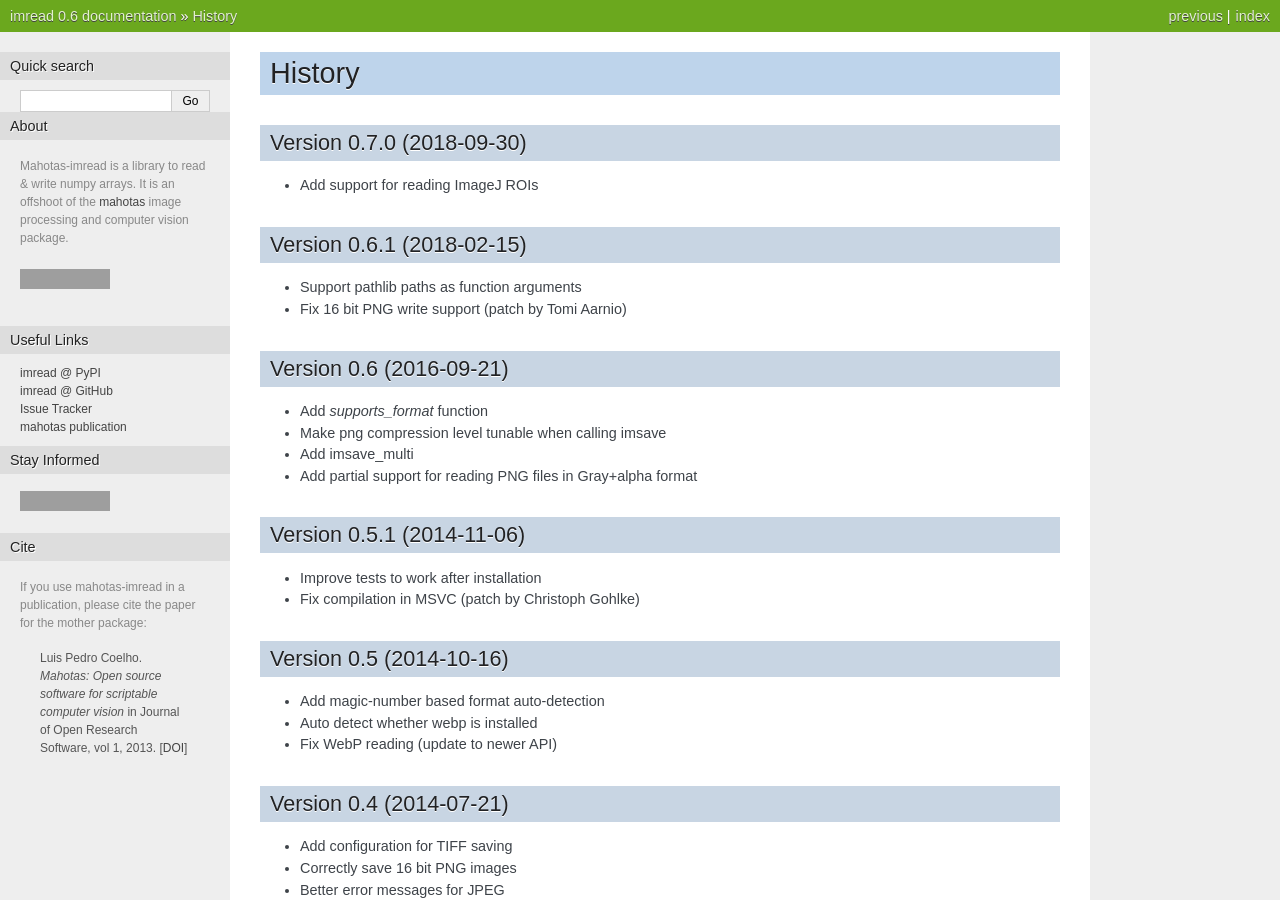
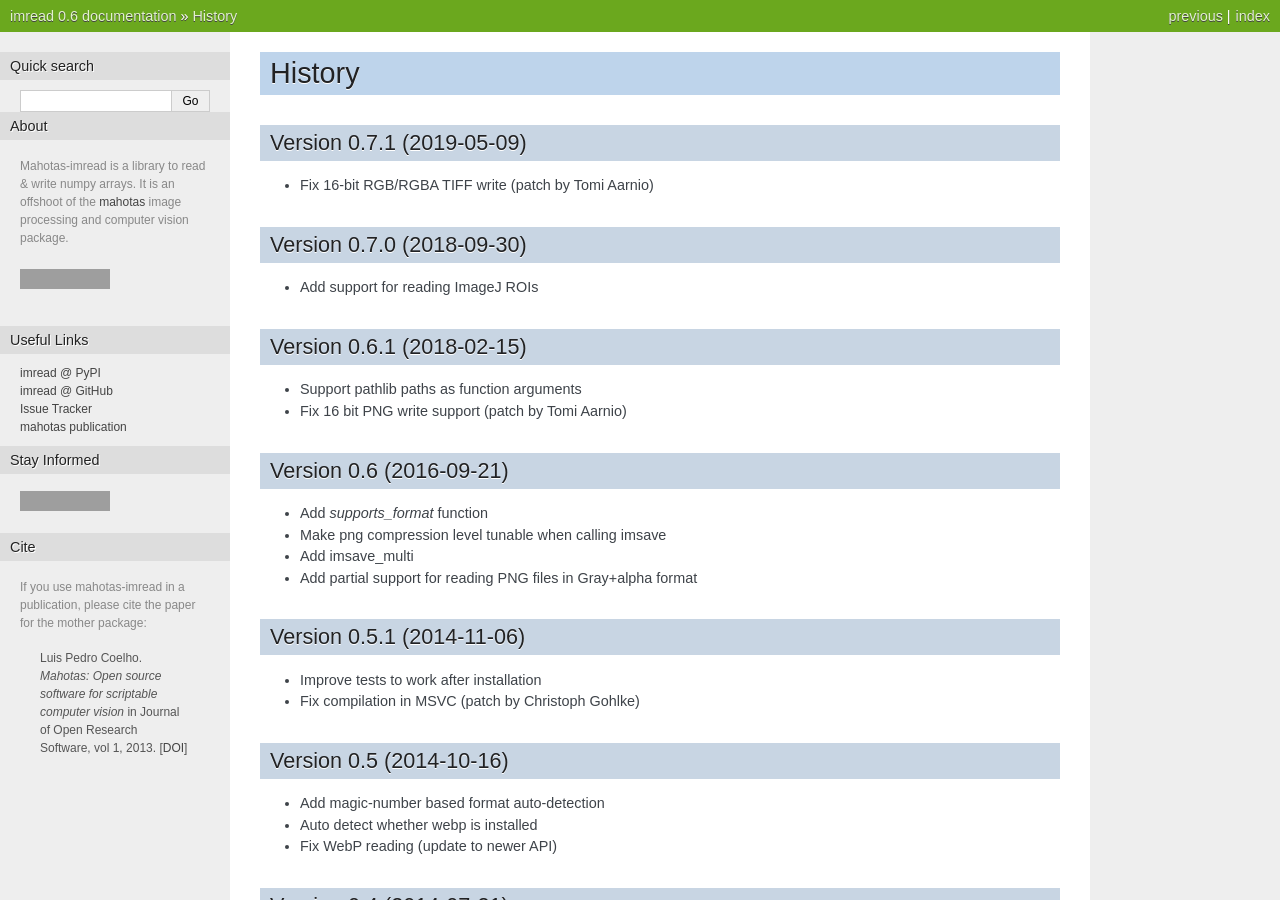
Before and after one commit to luispedro/imread, a Sphinx documentation site: the page built from docs/source/history.rst, in a window 1280 px wide and 900 px high, cut to the strip 0-900 px from the top of the window. Built offline with Sphinx 7.4.7, drawn with Linux system fonts in a browser that asks for light colours; grey boxes are pictures that could not be loaded.

Commit message:
RLS Version 0.7.1
Fix 16-bit RGB/RGBA TIFF write (patch by Tomi Aarnio)

```diff
--- a/README.rst
+++ b/README.rst
@@ -132,6 +132,10 @@ submissions, etc.
 History
 ~~~~~~~
 
+Version 0.7.1 (2019-05-09)
+--------------------------
+- Fix 16-bit RGB/RGBA TIFF write (patch by Tomi Aarnio)
+
 Version 0.7.0 (2018-09-30)
 --------------------------
 - Add support for reading ImageJ ROIs
--- a/docs/source/history.rst
+++ b/docs/source/history.rst
@@ -1,6 +1,10 @@
 =======
 History
 =======
+
+Version 0.7.1 (2019-05-09)
+--------------------------
+- Fix 16-bit RGB/RGBA TIFF write (patch by Tomi Aarnio)
 
 Version 0.7.0 (2018-09-30)
 --------------------------
```
Also changed, not shown: 2 other files.
